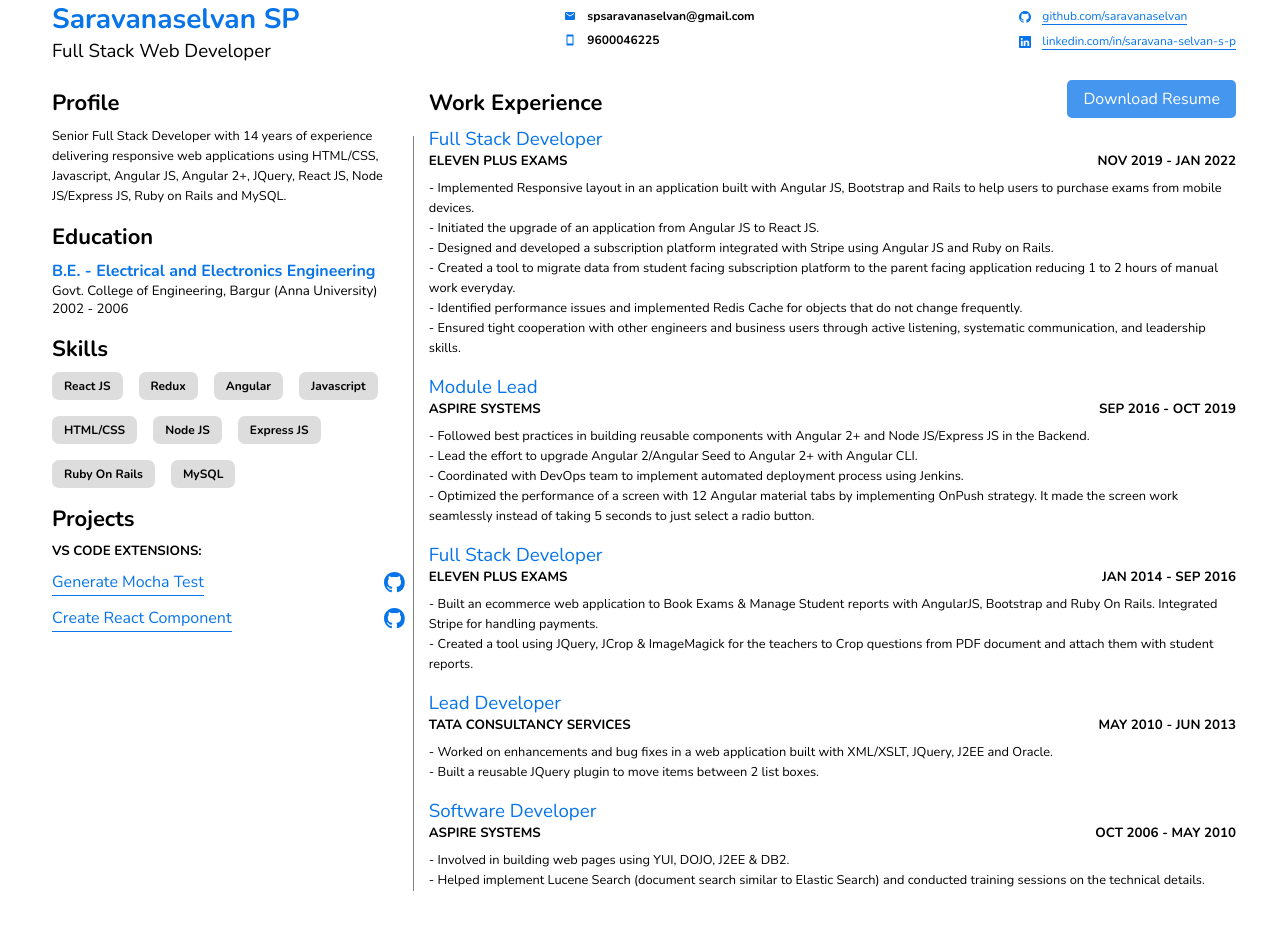
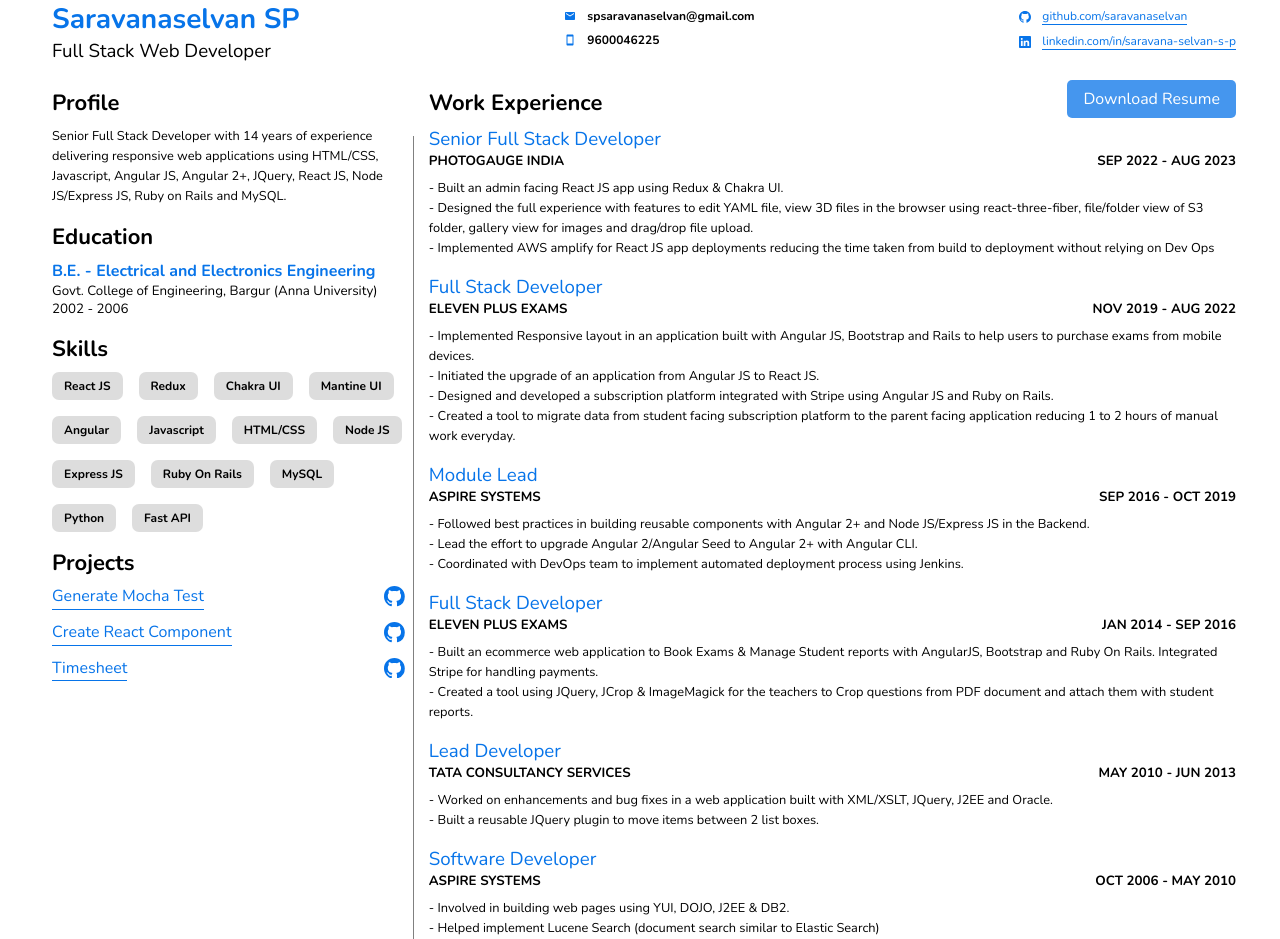
Before and after one commit to saravanaselvan/resume, a React (Create React App) app: page / in a window 1280 px wide. Before the commit the page ends 891 px from the top, so only its background shows below. Built offline with nearby package versions, Linux system fonts and the light colour scheme.

Commit message:
Resume updated with latest experience

```diff
--- a/src/components/experience/Experience.jsx
+++ b/src/components/experience/Experience.jsx
@@ -5,10 +5,30 @@
     <div className="experience">
       <h3 className="section-title m-neg-1">Work Experience</h3>
       <div className="experience__project">
+        <h3 className="experience__project-role">
+          Senior Full Stack Developer
+        </h3>
+        <div className="experience__project-company">
+          <small>Photogauge India</small>
+          <small>Sep 2022 - Aug 2023</small>
+        </div>
+        <p className="experience__project-details">
+          - Built an admin facing React JS app using Redux & Chakra UI.
+          <br />
+          - Designed the full experience with features to edit YAML file, view
+          3D files in the browser using react-three-fiber, file/folder view of
+          S3 folder, gallery view for images and drag/drop file upload.
+          <br />
+          - Implemented AWS amplify for React JS app deployments reducing the
+          time taken from build to deployment without relying on Dev Ops
+          <br />
+        </p>
+      </div>
+      <div className="experience__project">
         <h3 className="experience__project-role">Full Stack Developer</h3>
         <div className="experience__project-company">
           <small>Eleven Plus Exams</small>
-          <small>Nov 2019 - Jan 2022</small>
+          <small>Nov 2019 - Aug 2022</small>
         </div>
         <p className="experience__project-details">
           - Implemented Responsive layout in an application built with Angular
@@ -21,11 +41,6 @@
           - Created a tool to migrate data from student facing subscription
           platform to the parent facing application reducing 1 to 2 hours of
           manual work everyday. <br />
-          - Identified performance issues and implemented Redis Cache for
-          objects that do not change frequently. <br />
-          - Ensured tight cooperation with other engineers and business users
-          through active listening, systematic communication, and leadership
-          skills. <br />
         </p>
       </div>
       <div className="experience__project">
@@ -42,9 +57,9 @@
           Angular CLI. <br />
           - Coordinated with DevOps team to implement automated deployment
           process using Jenkins. <br />
-          - Optimized the performance of a screen with 12 Angular material tabs
+          {/* - Optimized the performance of a screen with 12 Angular material tabs
           by implementing OnPush strategy. It made the screen work seamlessly
-          instead of taking 5 seconds to just select a radio button. <br />
+          instead of taking 5 seconds to just select a radio button. <br /> */}
           {/* - Created a VS Code extension to generate Mocha Test skeleton for
           Express JS controllers
           https://marketplace.visualstudio.com/items?itemName=Saravanaselvan.mocha-test-generator */}
@@ -85,7 +100,7 @@
         <p className="experience__project-details">
           - Involved in building web pages using YUI, DOJO, J2EE & DB2. <br />-
           Helped implement Lucene Search (document search similar to Elastic
-          Search) and conducted training sessions on the technical details.
+          Search)
         </p>
       </div>
     </div>
--- a/src/components/projects/Projects.jsx
+++ b/src/components/projects/Projects.jsx
@@ -6,7 +6,7 @@
     <div className="projects">
       <h3 className="section-title">Projects</h3>
       <div>
-        <small className="projects__title">VS Code extensions:</small>
+        {/* <small className="projects__title">VS Code extensions:</small> */}
         <p>
           <a
             href="https://marketplace.visualstudio.com/items?itemName=Saravanaselvan.mocha-test-generator"
@@ -41,6 +41,23 @@
             <BsGithub />
           </a>
         </p>
+        <p>
+          <a
+            href="https://github.com/saravanaselvan/pg-timesheet"
+            target="_blank"
+            rel="noreferrer"
+          >
+            Timesheet
+          </a>
+          <a
+            className="github__icon"
+            href="https://github.com/saravanaselvan/pg-timesheet"
+            target="_blank"
+            rel="noreferrer"
+          >
+            <BsGithub />
+          </a>
+        </p>
       </div>
     </div>
   );
--- a/src/components/skills/Skills.jsx
+++ b/src/components/skills/Skills.jsx
@@ -3,6 +3,8 @@
 const skillSet = [
   "React JS",
   "Redux",
+  "Chakra UI",
+  "Mantine UI",
   "Angular",
   "Javascript",
   "HTML/CSS",
@@ -10,6 +12,8 @@
   "Express JS",
   "Ruby On Rails",
   "MySQL",
+  "Python",
+  "Fast API",
 ];
 const Skills = () => {
   return (
```
Also changed, not shown: 1 other file (tests, documents, lock files or other folders).
